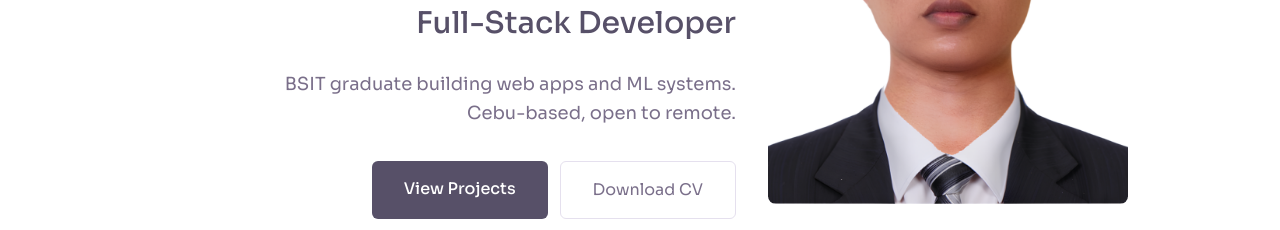
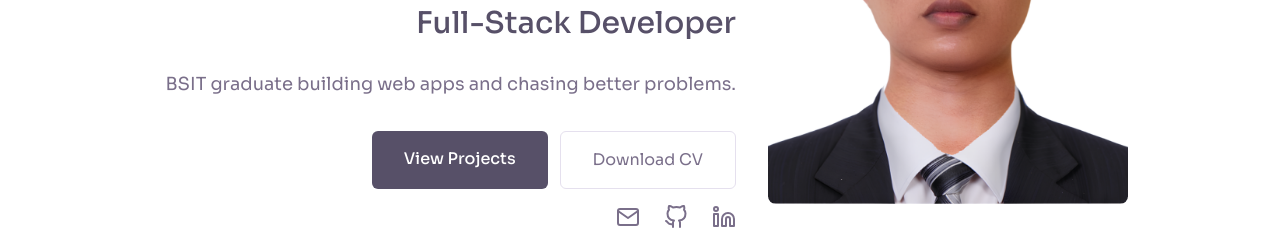
Before and after one commit to m4yoNICE/portfolio, a Next.js app: page / in a window 1280 px wide. Shown: the part 312-542 px from the top of the page. Built offline with nearby package versions, Linux system fonts and the light colour scheme.

Commit message:
fix: changed a bit on Hero paragraph

```diff
--- a/src/components/Hero.tsx
+++ b/src/components/Hero.tsx
@@ -92,9 +92,7 @@ export default function Hero() {
               </span>
             </h1>
             <p className="text-[#7a6f8a] text-base md:text-lg leading-relaxed">
-              BSIT graduate building web apps and ML systems.
-              <br />
-              Cebu-based, open to remote.
+              BSIT graduate building web apps and chasing better problems.
             </p>
           </div>
 
```
